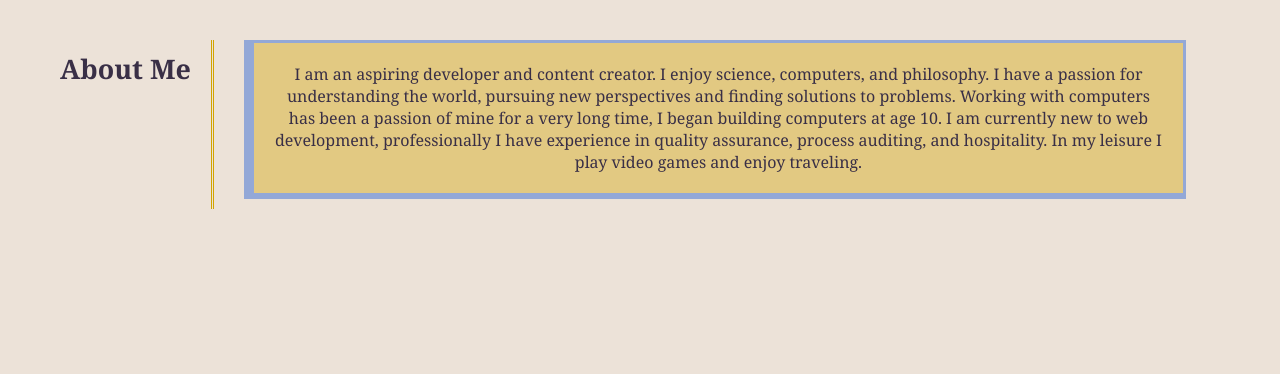
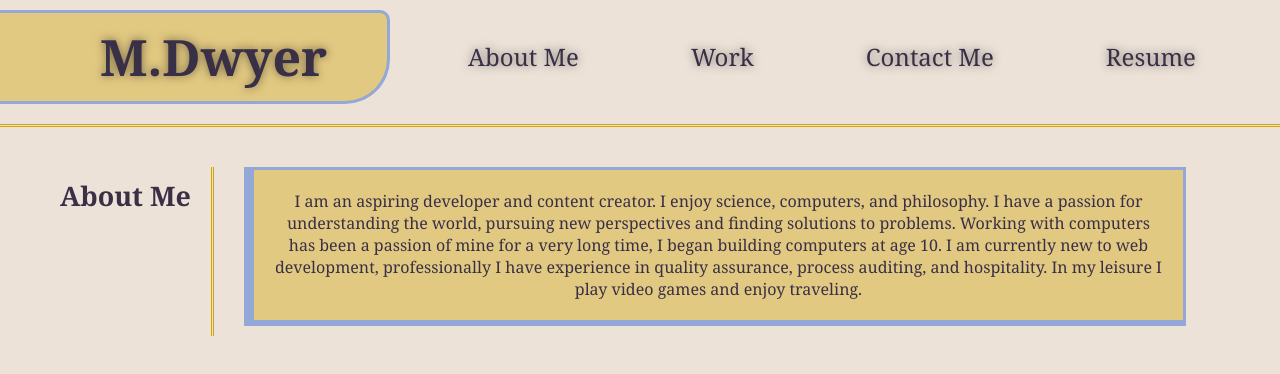
Before and after one commit to SirTedDanson/my-portfolio-2, a React (Create React App) app: page / in a window 1280 px wide. Shown: the top 374 px of the page. Built offline with nearby package versions, Linux system fonts and the light colour scheme.

Commit message:
nav added

```diff
--- a/src/App.js
+++ b/src/App.js
@@ -1,11 +1,15 @@
-import './App.css';
-import About from './components/About'
+import "./App.css";
+import About from "./components/About";
+import Nav from "./components/Nav";
 
 function App() {
   return (
-    <section className="body-margin">
-      <About></About>
-    </section>
+    <>
+      <Nav></Nav>
+      <section className="body-margin">
+        <About></About>
+      </section>
+    </>
   );
 }
 
--- a/src/components/Nav/index.js
+++ b/src/components/Nav/index.js
@@ -0,0 +1,29 @@
+import React from "react";
+
+function Nav() {
+  return (
+    <header>
+      <h1>
+        <a href="https://sirteddanson.github.io/portfolio/">M.Dwyer</a>
+      </h1>
+      <nav>
+        <ul>
+          <li>
+            <a href="#about-me">About Me</a>
+          </li>
+          <li>
+            <a href="#work">Work</a>
+          </li>
+          <li>
+            <a href="#contact-me">Contact Me</a>
+          </li>
+          <li>
+            <a href="./assets/pdf/Resume.pdf">Resume</a>
+          </li>
+        </ul>
+      </nav>
+    </header>
+  );
+}
+
+export default Nav
```
